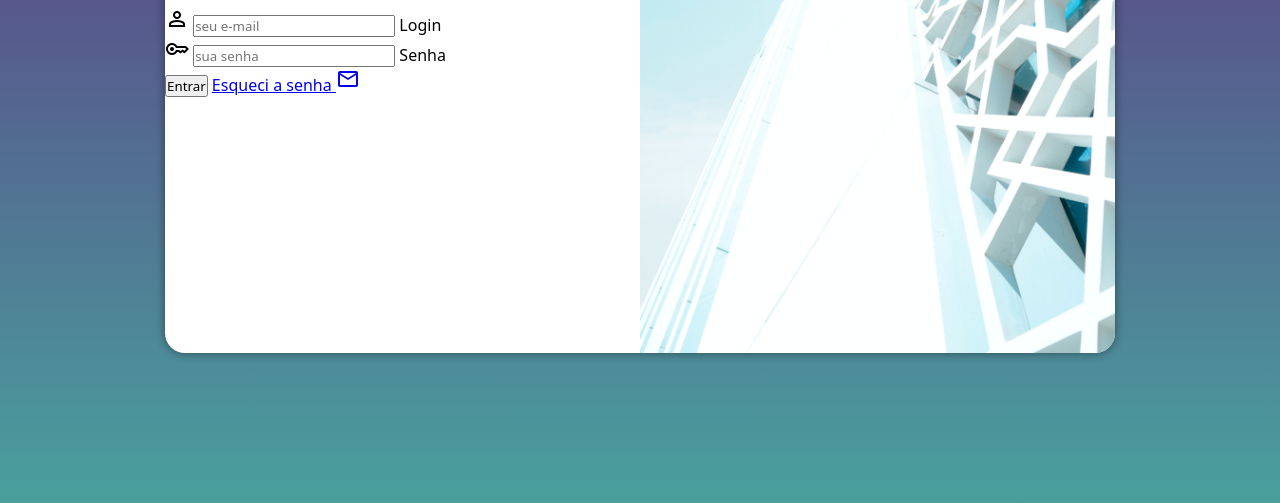
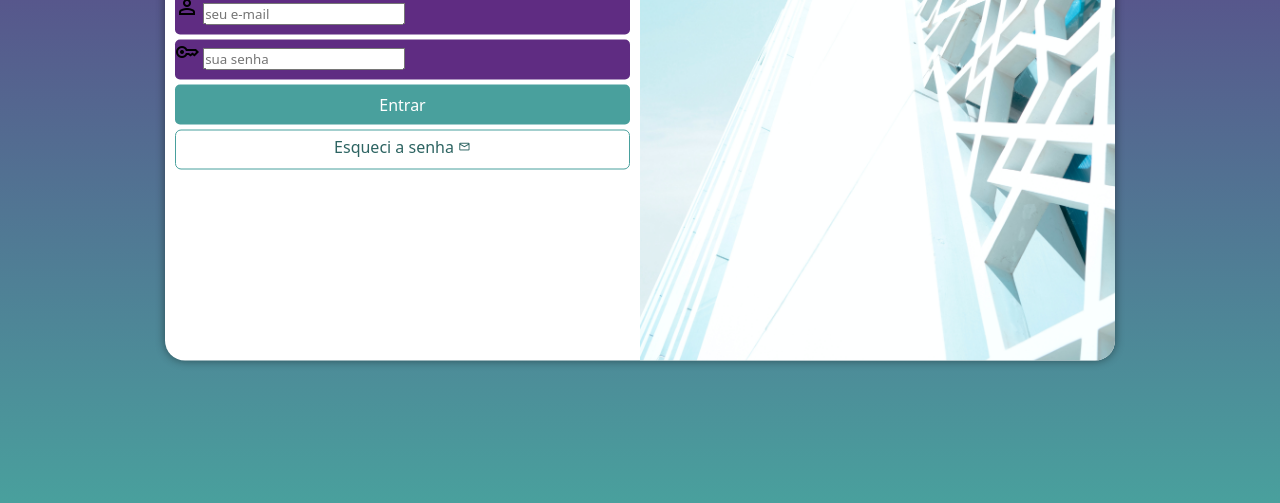
Before and after one commit to JeovaniQuicongo/projeto-login, a plain HTML site: page index.html in a window 1280 px wide. Shown: the part 297-800 px from the top of the page. Drawn offline with nearby package versions, Linux system fonts and the light colour scheme.

Commit message:
Formatação do formulário

```diff
--- a/estilos/style.css
+++ b/estilos/style.css
@@ -10,16 +10,19 @@ Lilás: #5f2c82*/
     margin: 0px;
     box-sizing: border-box;
 }
+
 body, html{
     background-color: #5f2c82;
     height: 100vh;
     width: 100vw;
 }
+
 main{
     position: relative;
     height: 100vh;
     width: 100vw;
 }
+
 section#login{
     position: absolute;
     top: 50%;
@@ -28,13 +31,14 @@ section#login{
 
     background-color: white;
     width: 250px;
-    height: 500px;
+    height: 515px;
     border-radius: 20px;
     box-shadow: 0px 0px 10px rgba(0, 0, 0, 0.450);
 
     transition: width 0.3s, height .3s;
     transition-timing-function: ease;
 }
+
 section#login > div#imagem{
     display: block;
     background-image: url(../imagens/build.jpg);
@@ -43,14 +47,69 @@ section#login > div#imagem{
     height: 200px;
     border-radius: 20px 20px 0px 0px;
 }
+
 section#login div#formulario{
     display: block;
     padding: 10px;
 }
+
 div#formulario > h1{
     text-align: center;
     margin-bottom: 10px;
 }
+
 div#formulario > p{
     font-size: 0.8em;
 }
+
+form > div.campo{
+    background-color: #5f2c82;
+    display: block;
+    width: 100%;
+    height: 40px;
+    border-radius: 5px;
+    margin: 5px 0px;
+}
+
+div.campo > label{
+    display: none;
+}
+
+form > input[type=submit]{
+    display: block;
+    font-size: 1em;
+    width: 100%;
+    height: 40px;
+    background-color: #49a09d;
+    color: white;
+    border: none;
+    border-radius: 5px;
+    cursor: pointer;
+}
+
+form > input[type=submit]:hover{
+    background-color: #2d6462;
+}
+
+form > a.botao{
+    display: block;
+    text-align: center;
+    font-size: 1em;
+    width: 100%;
+    height: 40px;
+    padding-top: 5px;
+    margin-top: 5px;
+    background-color: white;
+    color: #2d6462;
+    border: 1px solid #49a09d;
+    border-radius: 6px;
+    text-decoration: none;
+}
+
+form > a.botao:hover{
+    background-color: #6cd3cf;
+}
+
+form > a.botao > span{
+    font-size: 0.8em;
+}
--- a/index.html
+++ b/index.html
@@ -18,7 +18,6 @@
             <div id="formulario">
                 <h1>Login</h1>
                 <p>Seja bem-vindo(a) novamente. Faça login para acessar sua conta e poder fazer as configurações no seu ambiente.</p>
-            </div>
                 <form action="login.php" method="post" autocomplete="on">
                     <div class="campo">
                         <span class="material-symbols-outlined">person</span>
@@ -31,9 +30,11 @@
                         senha" id="isenha" placeholder="sua senha" autocomplete="current-password" required minlength="8" maxlength="20">
                         <label for="isenha">Senha</label>
                     </div>
+
                     <input type="submit" value="Entrar">
-                <a href="esqueci.html">Esqueci a senha <span class="material-symbols-outlined"> mail</span> </a>
+                    <a href="esqueci.html" class="botao">Esqueci a senha <span class="material-symbols-outlined"> mail</span> </a>
                 </form>
+            </div>
         </section>
     </main>
 </body>
```
Also changed, not shown: estilos/media-query.css (+9 -0 lines). Lines whose indentation alone changed are shown as unchanged.
